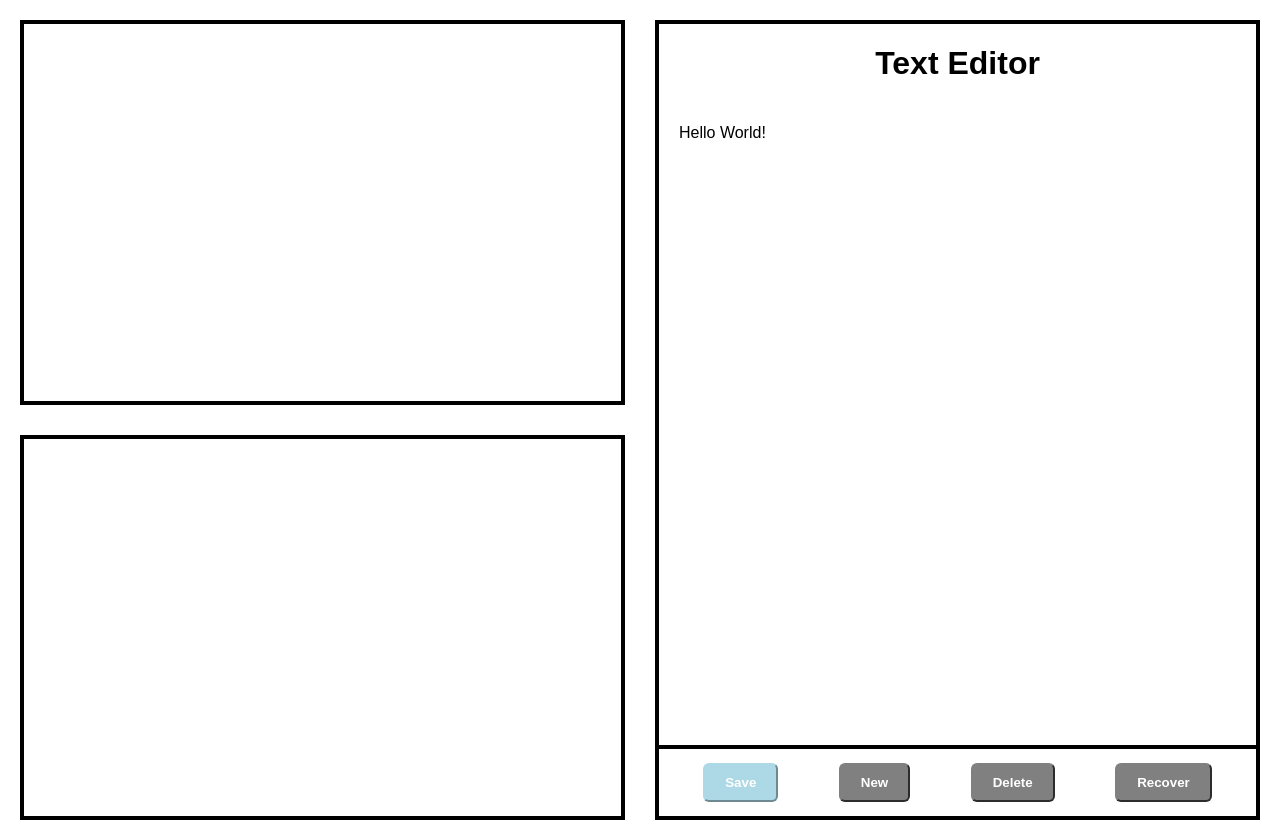
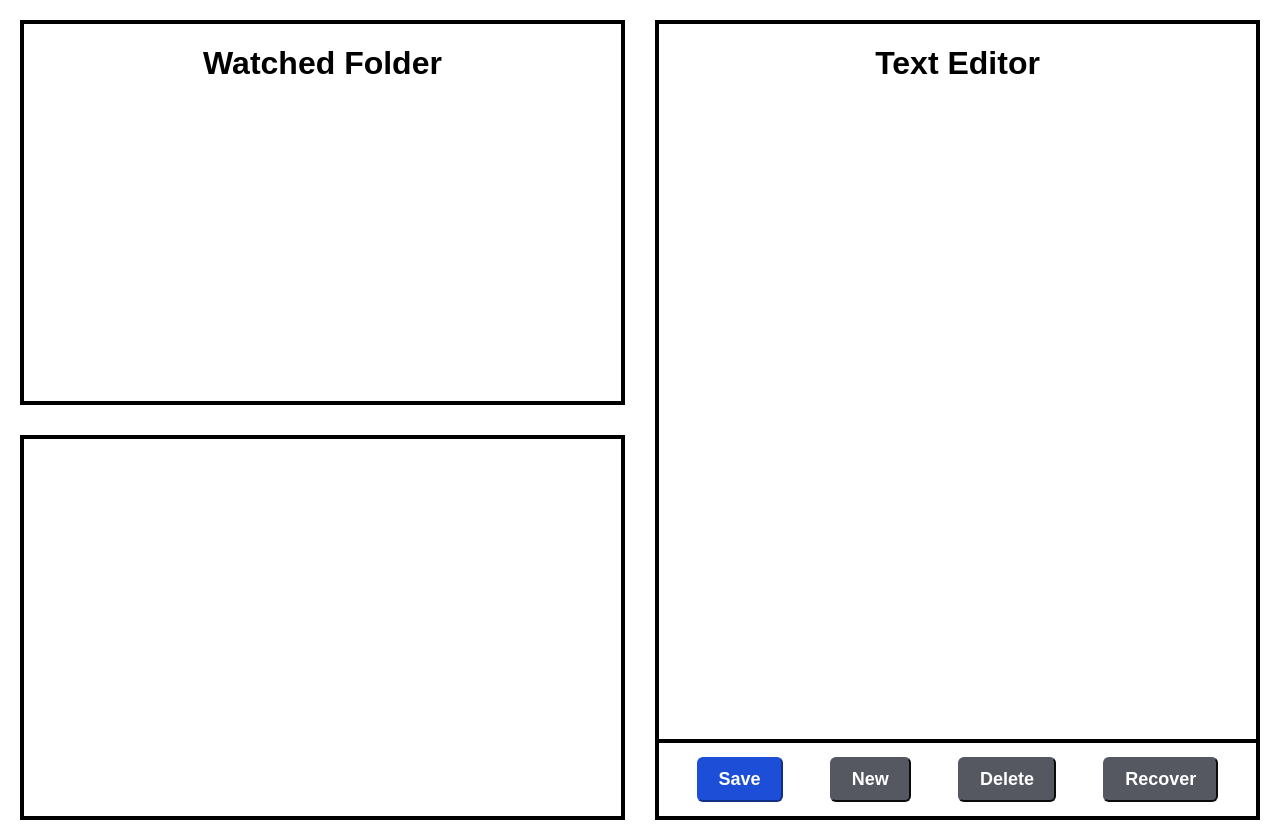
Before and after one commit to jh5287/JR-IC-Journaling-File-System, a React (Create React App) app in the folder app.js/: page / in a window 1280 px wide. Built offline with nearby package versions, Linux system fonts and the light colour scheme.

Commit message:
New button now adds new buttons to direct to text files..implemented in wrong place

```diff
--- a/app.js/src/App.js
+++ b/app.js/src/App.js
@@ -1,5 +1,6 @@
 import './styles.css';
 import Editor from './Editor'
+import Watch from './Watch'
 
 export default function App() {
   return (
@@ -7,7 +8,7 @@ export default function App() {
     <div className="grid">
 
       <div className="watchedFolder">
-
+        <Watch/>
       </div>
 
       <div className="textEditor">
--- a/app.js/src/Editor.js
+++ b/app.js/src/Editor.js
@@ -1,29 +1,66 @@
 import './styles.css';
+import {useRef, useState} from 'react';
+function Button({value, onButtonClick}){
 
-function Button({value, onButtonClick}){
     return (
-        <button className="button" onClick={onButtonClick}>
+        <button style={{fontSize: "large"}}
+        className="button" onClick={onButtonClick}>
             {value}
         </button>
     )
 }
 
-export default function Editor(){
+
+
+function Editor(){
+    const ref = useRef(null);
+    const [files, setFiles] = useState([]);
+    //const [files, setFiles] = useState([Array(6).fill(null)])
     function handleClick(value) {
+        window.alert(value)
         return console.log(value)
     }
+    const handleSaveClick = event => {
+        // 👇️ access textarea value
+        window.alert(`You saved: ${ref.current.value}`)
+        console.log(ref.current.value);
+      };
+
+      const handleDeletClick = event => {
+
+      }
+      const handleNewClick = event => {
+        const nextFile = [...files.slice(0, files.length + 1), "file" + (files.length + 1)]
+        setFiles(nextFile)
+      };
+
+      const addedFiles = files.map( (val, index) => {
+          let description = val
+          return(
+              <li key={index}>
+                  <button>{description}</button>
+              </li>)
+          });
+
     return (
          <div className="editorContainer">
             <h1>Text Editor</h1>
-            <div className="textSpace">Hello World!</div>
+            <textarea
+                ref={ref}
+            />
+            <ul>{addedFiles}</ul>
             <footer>
-                <Button value={'Save'} onButtonClick={() => handleClick('Save')}/>
-                <Button value={'New'} onButtonClick={() => handleClick('New')}/>
-                <Button value={'Delete'} onButtonClick={() => handleClick('Delete')}/>
+                <Button value={'Save'} onButtonClick={handleSaveClick}/>
+                <Button value={'New'} onButtonClick={() => handleNewClick()}/>
+                <Button value={'Delete'} onButtonClick={handleDeletClick}/>
                 <Button value={'Recover'} onButtonClick={() => handleClick('Recover')}/>
             </footer>
+
          </div>
 
 
     );
 }
+
+
+export default Editor;
--- a/app.js/src/styles.css
+++ b/app.js/src/styles.css
@@ -15,8 +15,6 @@
 
 .watchedFolder, .journalFolder, .textEditor {
   border: 4px solid black;
-  /*height: 100px;
-  width: 100px;*/
 }
 
 .textEditor {
@@ -33,21 +31,28 @@
   text-align: center;
 }
 
-.textSpace {
+.watchContainer > h1 {
+  text-align: center;
+}
+
+textarea {
   height: 100%;
   width:auto;
+  font-size: xx-large;
+  resize: none;
   padding: 20px;
+  border: none;
 }
 
 footer > button:first-child{
-  background-color: lightblue;
-  border-color: lightblue;
+  background-color: #1d4ed8;
+  border-color: #1d4ed8;
 }
 
 footer > button {
   border-radius: 6px;
-  background-color: gray;
-  border-color: gray;
+  background-color: #555861;
+  border-color: #555861;
   color: white;
   padding: 10px 20px;
   font-weight: bold;
```
